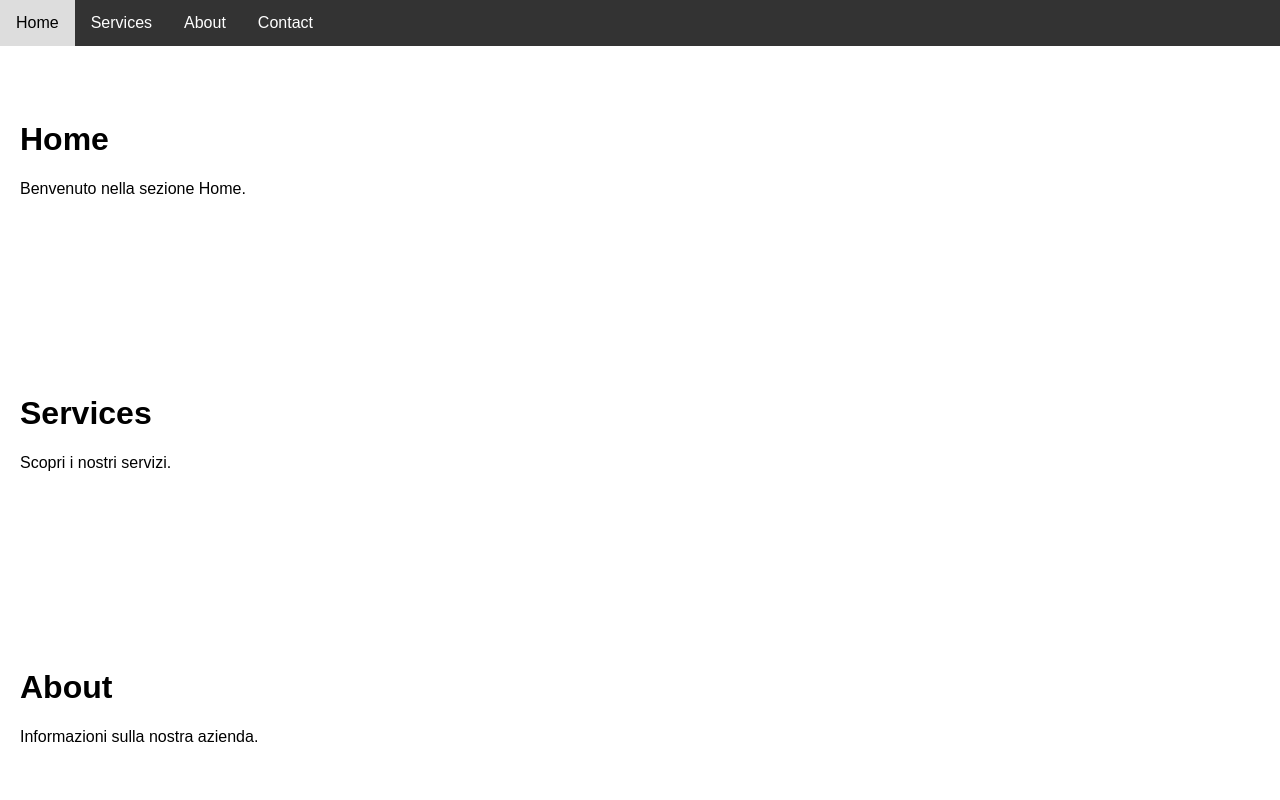
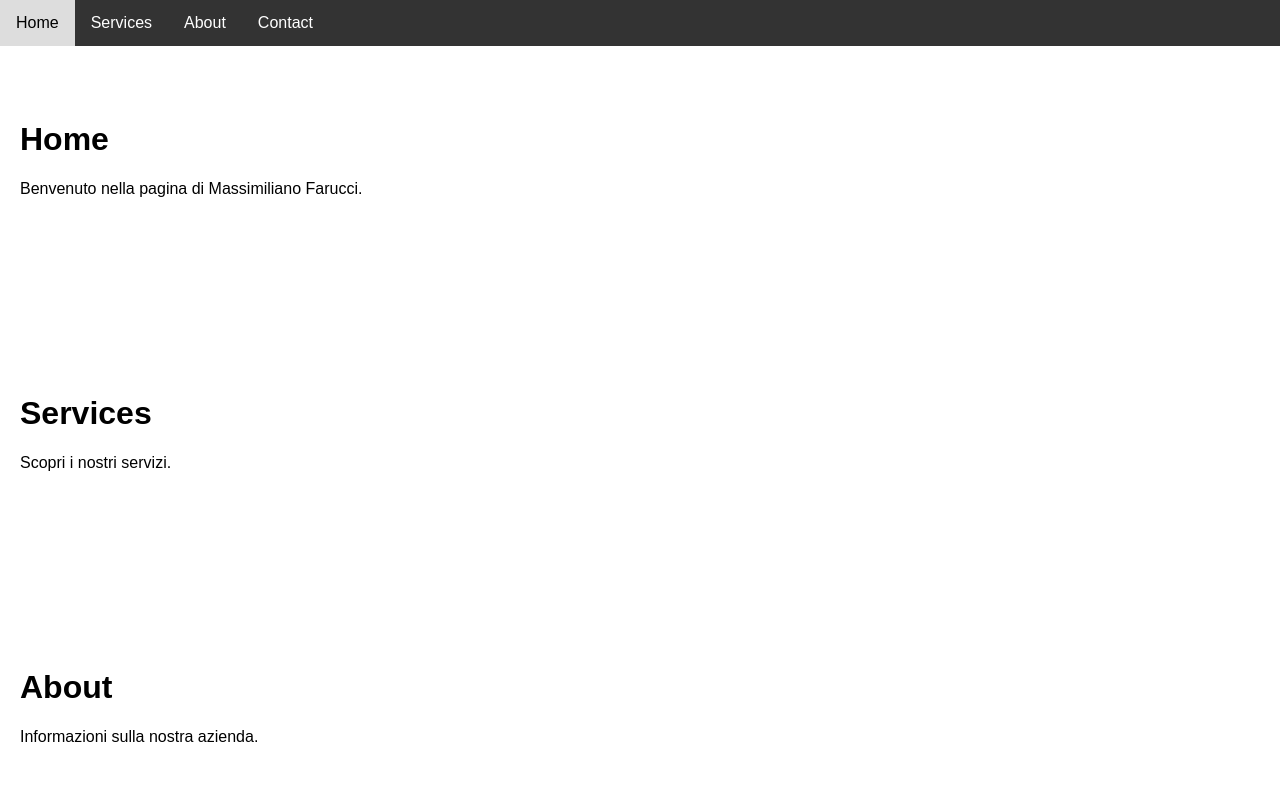
Before and after one commit to mfarucci/mfarucci.github.io, a plain HTML site: page index.html in a window 1280 px wide. Shown: the top 800 px of the page. Drawn offline with Linux system fonts and the light colour scheme.

Commit message:
Update index.html

```diff
--- a/index.html
+++ b/index.html
@@ -3,7 +3,7 @@
 <head>
     <meta charset="UTF-8">
     <meta name="viewport" content="width=device-width, initial-scale=1.0">
-    <title>Pagina con Menu</title>
+    <title>Massimiliano Farucci Page</title>
     <style>
         body {
             font-family: Arial, sans-serif;
@@ -46,7 +46,7 @@
 
 <div id="home" class="section">
     <h1>Home</h1>
-    <p>Benvenuto nella sezione Home.</p>
+    <p>Benvenuto nella pagina di Massimiliano Farucci.</p>
 </div>
 
 <div id="services" class="section">
```
